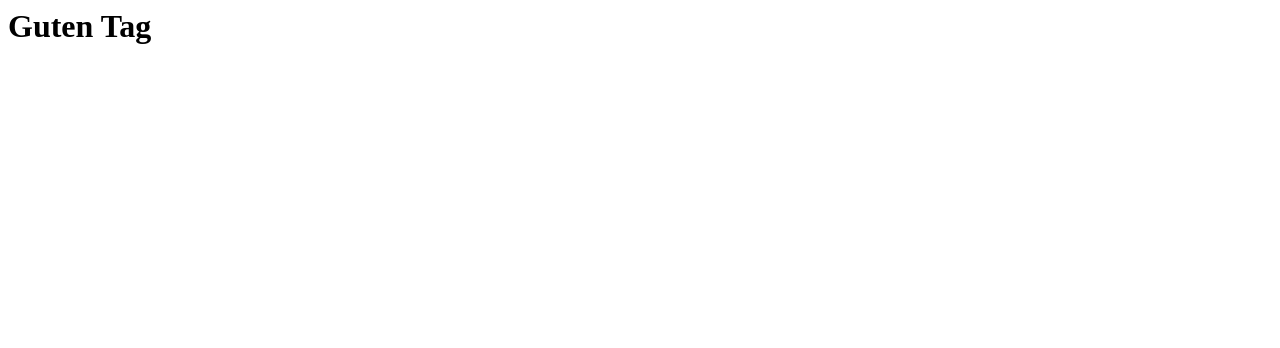
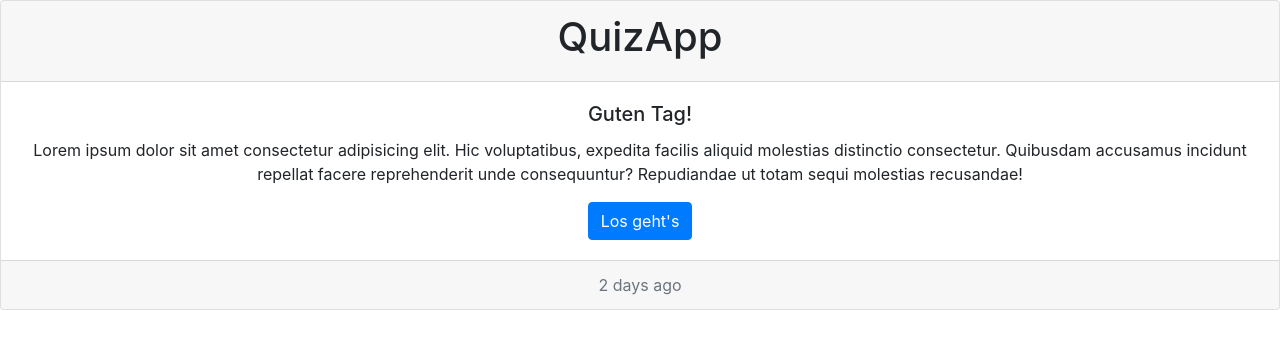
Before and after one commit to Hanmuni/quizapp, a plain HTML site: page index.html in a window 1280 px wide. Drawn offline with nearby package versions, Linux system fonts and the light colour scheme.

Commit message:
Created bootstrap card

```diff
--- a/index.html
+++ b/index.html
@@ -1,8 +1,24 @@
 <html>
     <head>
         <title>QuizApp</title>
+        <link rel="stylesheet" href="node_modules/bootstrap/dist/css/bootstrap.min.css"
     </head>
     <body>
-        <h1 >Guten Tag </h1>
+        <div class="card text-center">
+            <div class="card-header">
+                <h1 >QuizApp</h1>
+            </div>
+            <div class="card-body">
+              <h5 class="card-title"> Guten Tag!</h5>
+              <p class="card-text">Lorem ipsum dolor sit amet consectetur adipisicing elit. Hic voluptatibus, expedita facilis aliquid molestias distinctio consectetur. Quibusdam accusamus incidunt repellat facere reprehenderit unde consequuntur? Repudiandae ut totam sequi molestias recusandae!</p>
+              <a href="#" class="btn btn-primary"> Los geht's </a>
+            </div>
+            <div class="card-footer text-muted">
+              2 days ago
+            </div>
+          </div>
+
+
+
     </body>
 </html>
```
